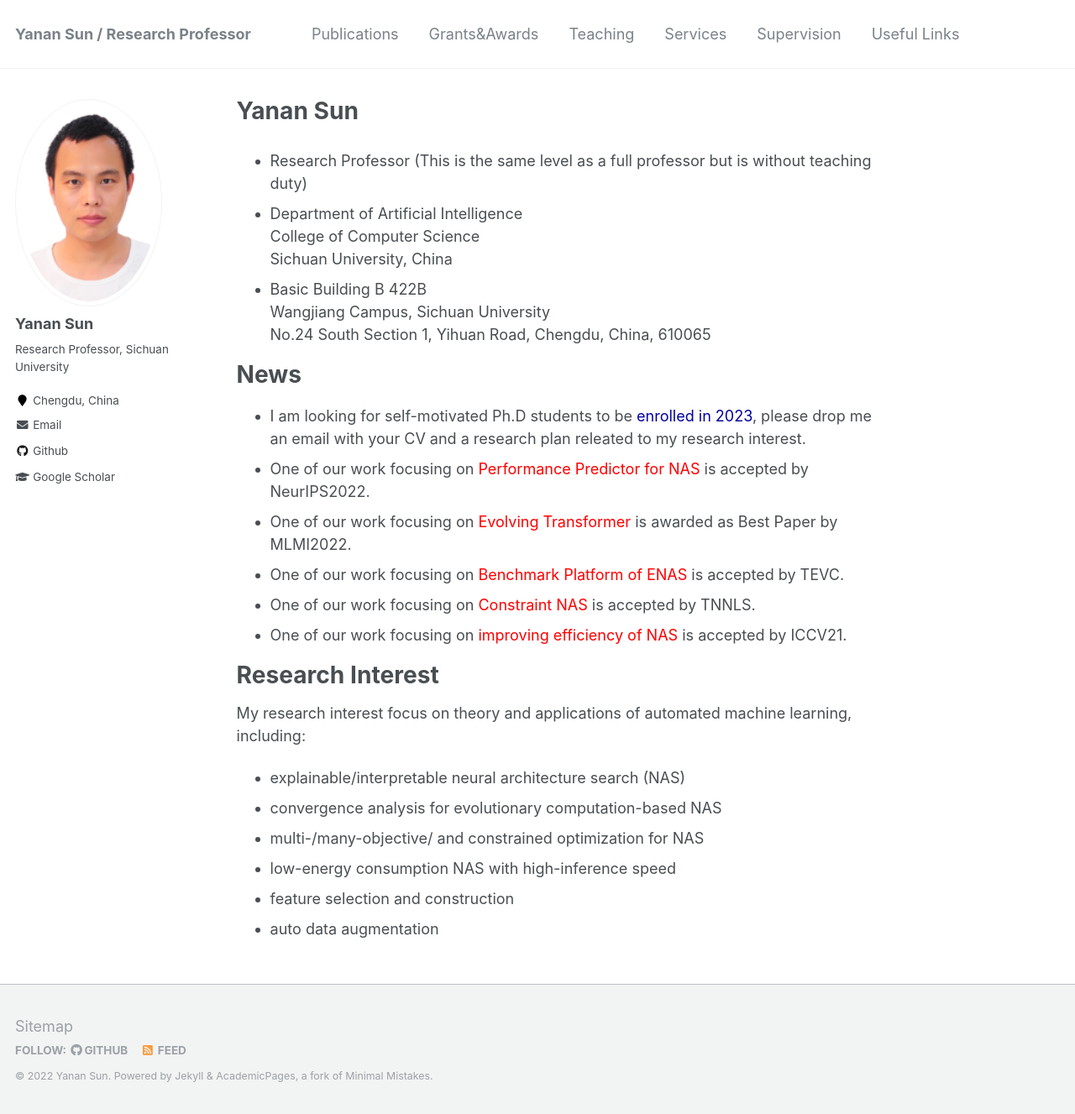
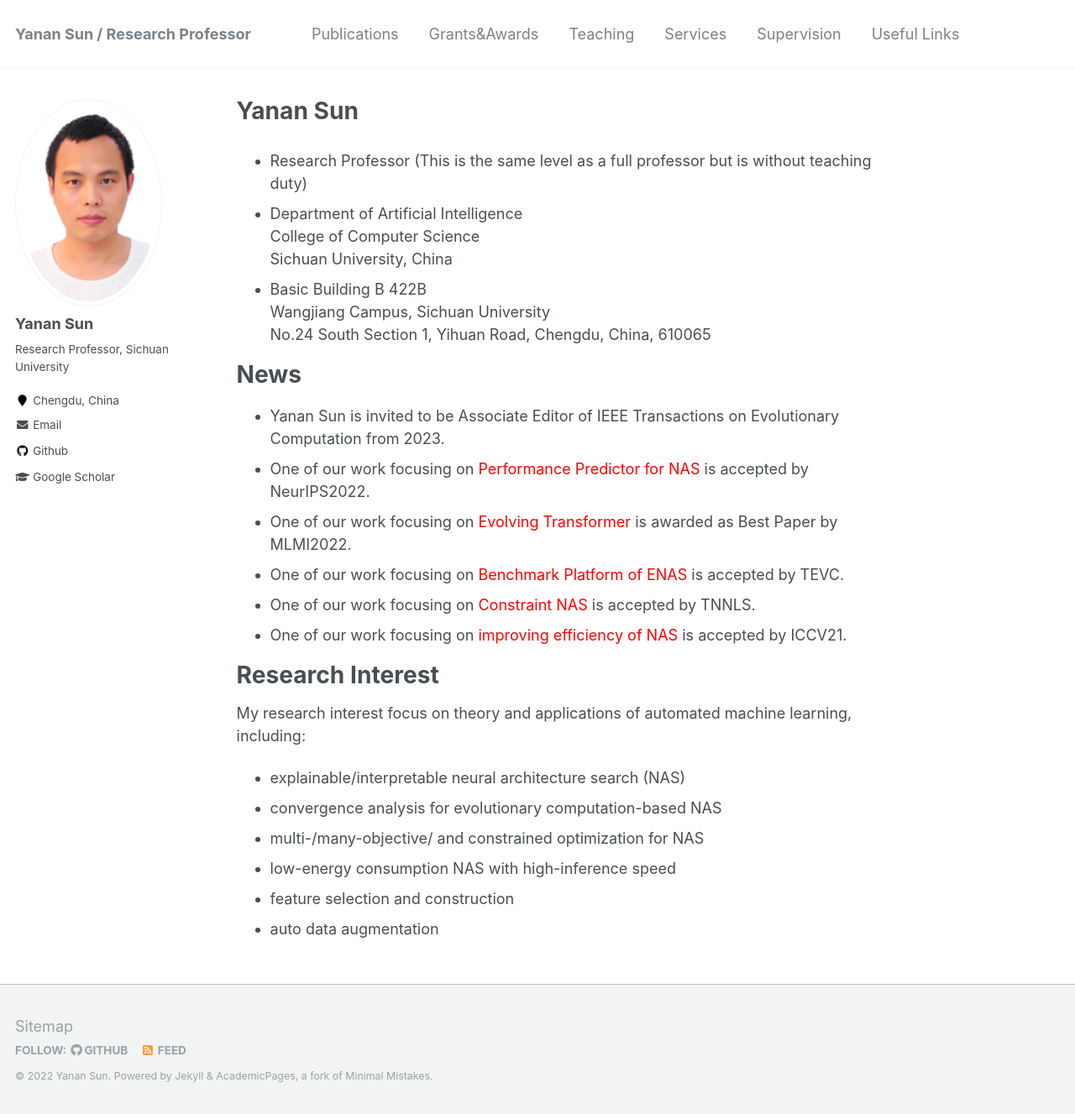
Before and after one commit to yn-sun/yn-sun.github.io, a Jekyll site: the page built from _pages/about.md, in a window 1280 px wide and 1327 px high. Shown: the whole window at 84% size. Built offline with Jekyll 4.4.1, drawn with Linux system fonts in a browser that asks for light colours; comment, search, counter and statistics services are not loaded.

Commit message:
Update about.md

```diff
--- a/_pages/about.md
+++ b/_pages/about.md
@@ -18,7 +18,7 @@ No.24 South Section 1, Yihuan Road, Chengdu, China, 610065
 
 News
 ======
-* I am looking for self-motivated Ph.D students to be <span style="color: #0000a0">enrolled in 2023</span>, please drop me an email with your CV and a research plan releated to my research interest.
+* Yanan Sun is invited to be Associate Editor of IEEE Transactions on Evolutionary Computation from 2023.
 * One of our work focusing on <span style="color: #FF0000">Performance Predictor for NAS</span> is accepted by NeurIPS2022.
 * One of our work focusing on <span style="color: #FF0000">Evolving Transformer</span> is awarded as Best Paper by MLMI2022.
 * One of our work focusing on <span style="color: #FF0000">Benchmark Platform of ENAS</span> is accepted by TEVC.
```
